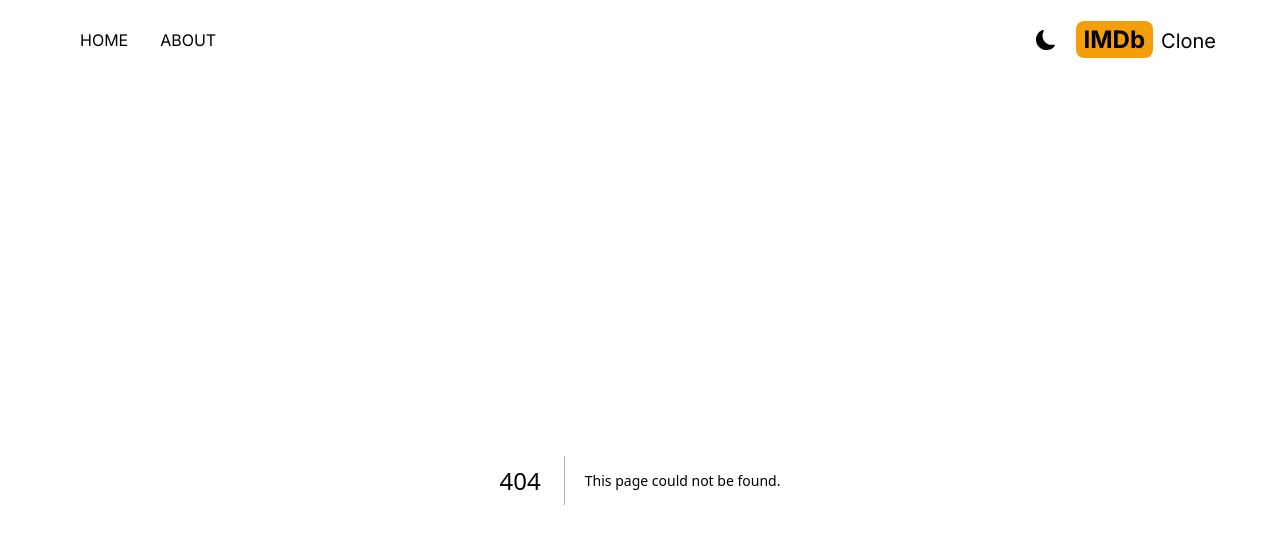
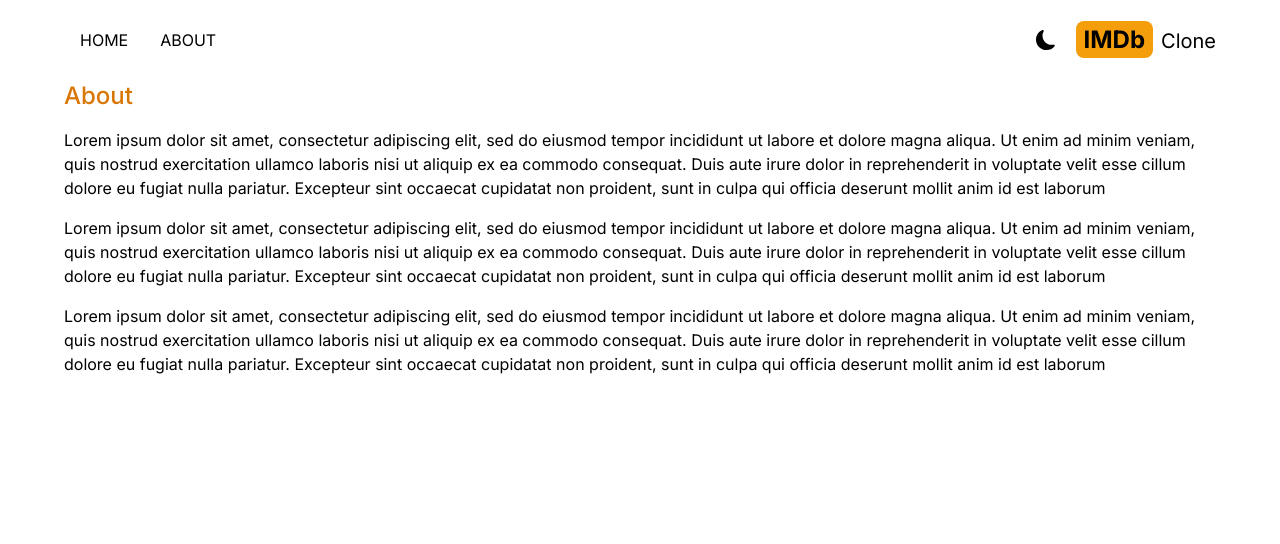
Before and after one commit to dovakin0007/imdb_clone, a Next.js app: page /about in a window 1280 px wide. Before the commit this address had no page. Shown: the top 544 px of the page. Built offline with nearby package versions, Linux system fonts and the light colour scheme.

Commit message:
added about page

```diff
--- /dev/null
+++ b/src/app/about/page.jsx
@@ -0,0 +1,26 @@
+import React from 'react'
+
+export default function About() {
+  return (
+    <div className='max-w-6xl mx-auto space-y-4'>
+        <h1 className='text-2xl font-medium text-amber-600'>
+            About
+        </h1>
+        <p>
+        Lorem ipsum dolor sit amet, consectetur adipiscing elit, sed do eiusmod tempor incididunt ut labore et dolore magna aliqua.
+        Ut enim ad minim veniam, quis nostrud exercitation ullamco laboris nisi ut aliquip ex ea commodo consequat. Duis aute irure dolor in reprehenderit in voluptate velit esse cillum dolore eu fugiat nulla pariatur. Excepteur sint occaecat cupidatat non proident,
+        sunt in culpa qui officia deserunt mollit anim id est laborum
+        </p>
+        <p>
+        Lorem ipsum dolor sit amet, consectetur adipiscing elit, sed do eiusmod tempor incididunt ut labore et dolore magna aliqua.
+        Ut enim ad minim veniam, quis nostrud exercitation ullamco laboris nisi ut aliquip ex ea commodo consequat. Duis aute irure dolor in reprehenderit in voluptate velit esse cillum dolore eu fugiat nulla pariatur. Excepteur sint occaecat cupidatat non proident,
+        sunt in culpa qui officia deserunt mollit anim id est laborum
+        </p>
+        <p>
+        Lorem ipsum dolor sit amet, consectetur adipiscing elit, sed do eiusmod tempor incididunt ut labore et dolore magna aliqua.
+        Ut enim ad minim veniam, quis nostrud exercitation ullamco laboris nisi ut aliquip ex ea commodo consequat. Duis aute irure dolor in reprehenderit in voluptate velit esse cillum dolore eu fugiat nulla pariatur. Excepteur sint occaecat cupidatat non proident,
+        sunt in culpa qui officia deserunt mollit anim id est laborum
+        </p>
+    </div>
+  );
+}
```
